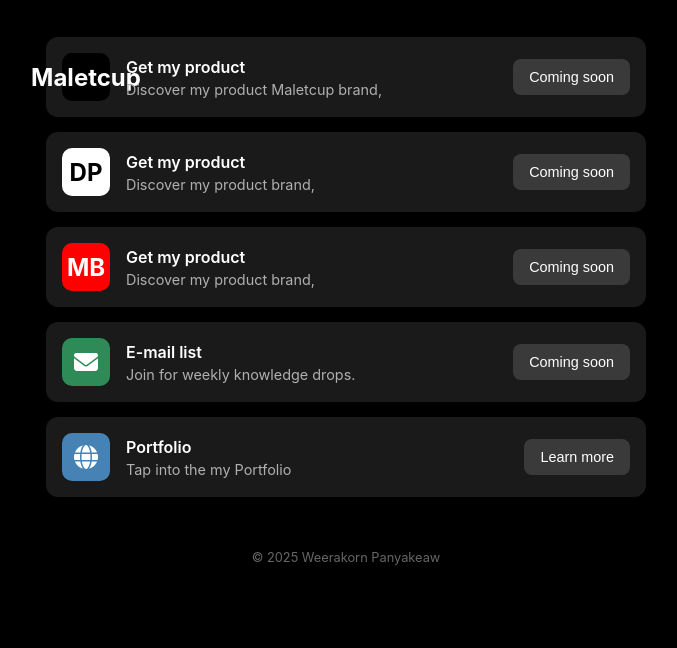
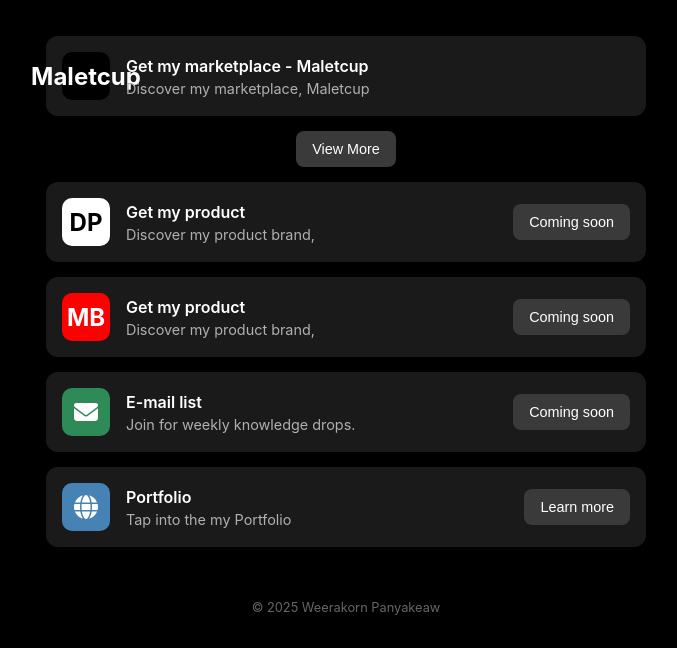
Before and after one commit to bxrmmvr/weerakornpanyakeaw, a plain HTML site: page index.html in a window 1280 px wide. Shown: the part 201-849 px from the top of the page, without its empty margins (294-971 px from the left). Before the commit the page ends 800 px from the top, so only its background shows below. Drawn offline with Linux system fonts and the light colour scheme.

Commit message:
Update index.html

```diff
--- a/index.html
+++ b/index.html
@@ -38,11 +38,13 @@
                 <div class="card-content">
                     <div class="card-icon card-icon-product1">Maletcup</div>
                     <div class="card-text">
-                        <h3>Get my product</h3>
-                        <p>Discover my product Maletcup brand,</p>
+                        <h3>Get my marketplace - Maletcup</h3>
+                        <p>Discover my marketplace, Maletcup</p>
                     </div>
                 </div>
-                <button class="card-button">Coming soon</button>
+                <a href="https://www.maletcup.com/" target="_blank">
+        <button class="card-button">View More</button>
+    </a>
             </a>
 
             <a href="#" class="card">
```
